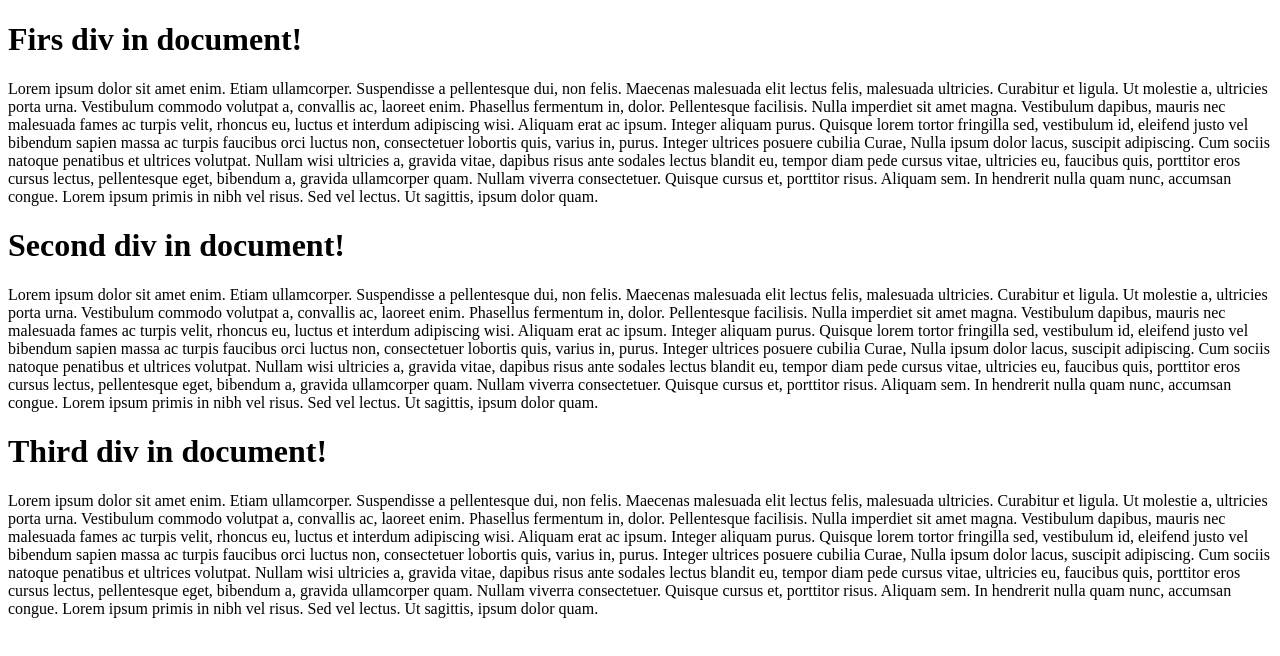
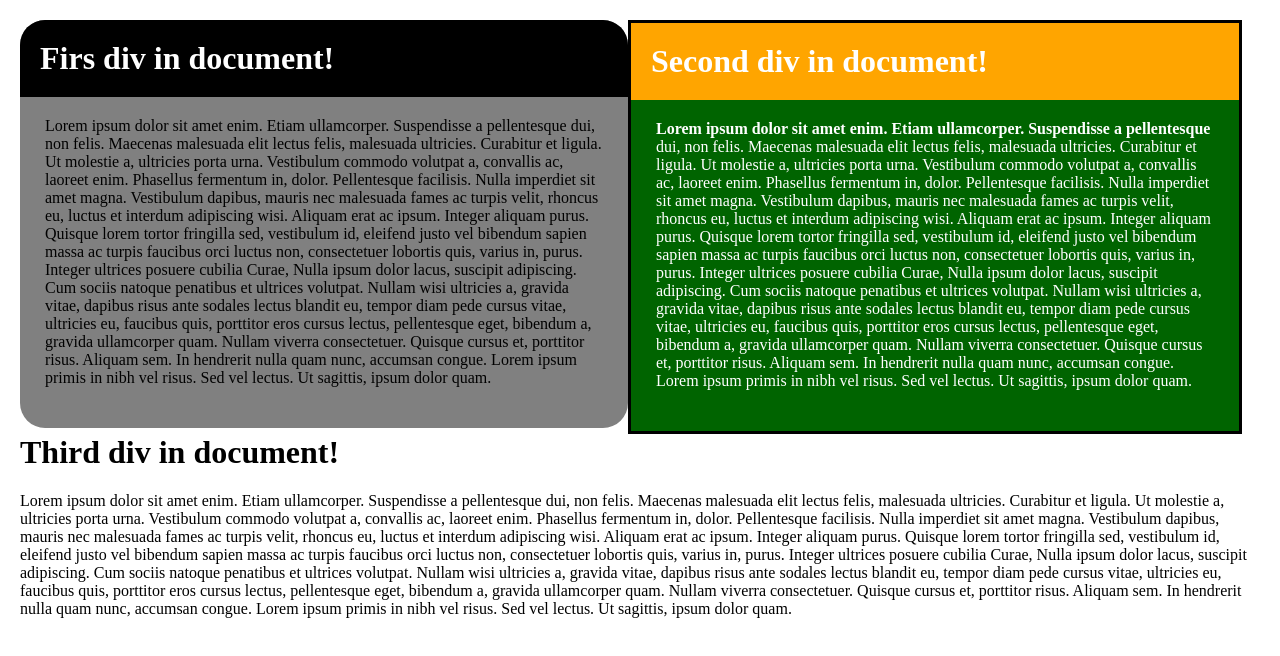
Before and after one commit to Kraudia/NAJ, a plain HTML site: page Lesson 5 - CSS/code/homework1/homework1.html in a window 1280 px wide. Drawn offline with Linux system fonts and the light colour scheme.

Commit message:
add homework1 from Lesson 5

```diff
--- a/Lesson 5 - CSS/code/homework1/theme.css
+++ b/Lesson 5 - CSS/code/homework1/theme.css
@@ -1,3 +1,51 @@
+body {
+    margin: 0;
+    padding: 20px;
+}
+
 .row {
     display: block;
+    width: 100%;
+    margin: 0;
+    position: relative;
 }
+
+.column {
+	float: left;
+	padding: 25px;
+	width: 45%;
+	align: center;
+}
+
+.column:nth-child(1) {
+	border-radius: 25px;
+	background-color: grey;
+}
+
+.column:nth-child(1) > h1 {
+	background-color: black;
+	border-top-left-radius: 25px;
+	border-top-right-radius: 25px;
+	color: white;
+	margin: -25px;
+	margin-bottom: 20px;
+	padding: 20px;
+}
+
+.column:nth-child(2) {
+    border: 3px solid black;
+	background-color: DarkGreen;
+	color: white;
+}
+
+.column:nth-child(2) > h1 {
+	background-color: orange;
+	color: white;
+	margin: -25px;
+	margin-bottom: 20px;
+	padding: 20px;
+}
+
+.column:nth-child(2) > p::first-line {
+ 	font-weight:bold;
+}
```
